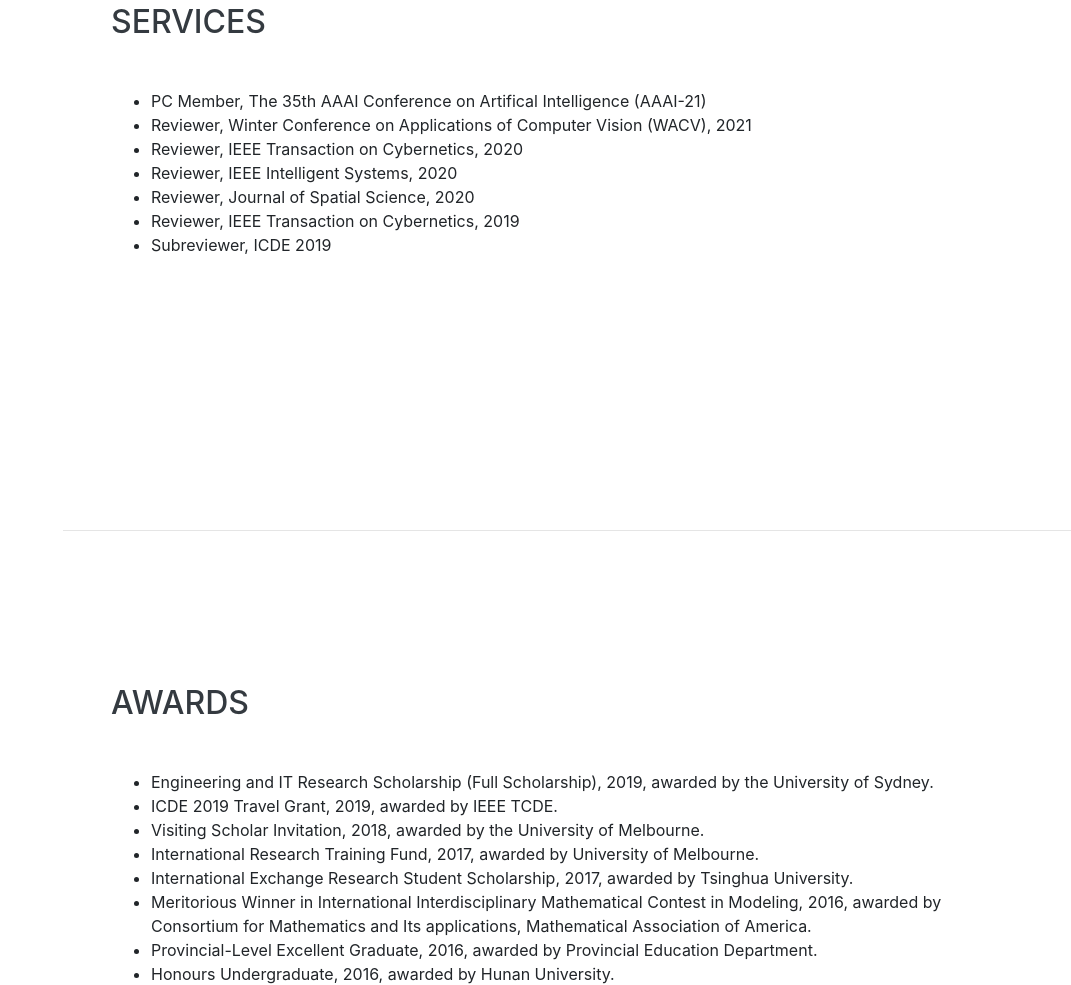
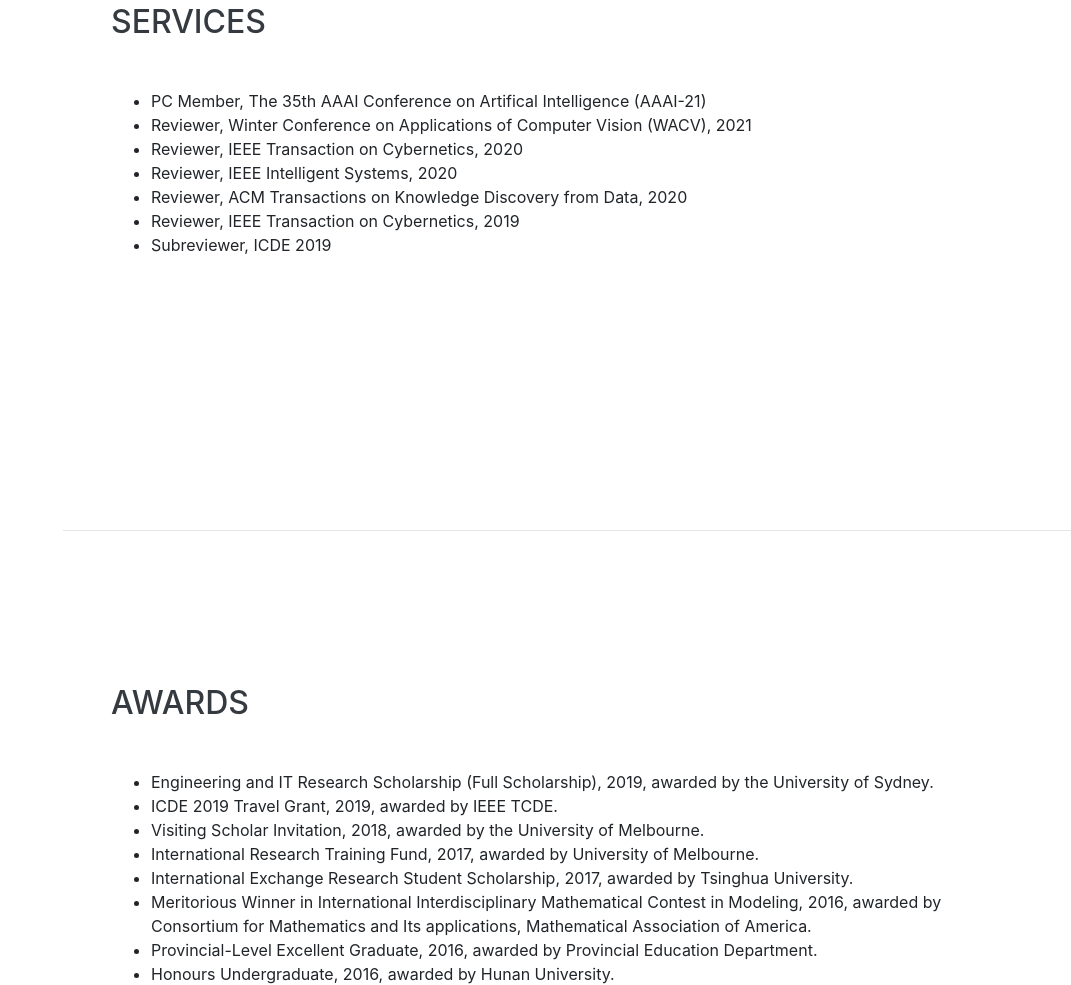
Before and after one commit to talent-pdf/Zhen-Zohn-WANG.github.io, a website with bundled scripts: page index.html in a window 1280 px wide. Shown: the part 2073-3058 px from the top of the page, without its empty margins (209-1280 px from the left). Built offline with nearby package versions, Linux system fonts and the light colour scheme; a web font is replaced by a local one.

Commit message:
Update index.html

```diff
--- a/index.html
+++ b/index.html
@@ -123,7 +123,7 @@
         	<li type='disc'>Reviewer, Winter Conference on Applications of Computer Vision (WACV), 2021</li>
         	<li type='disc'>Reviewer, IEEE Transaction on Cybernetics, 2020</li>
         	<li type='disc'>Reviewer, IEEE Intelligent Systems, 2020</li>
-          <li type='disc'>Reviewer, Journal of Spatial Science, 2020</li>
+          <li type='disc'>Reviewer, ACM Transactions on Knowledge Discovery from Data, 2020</li>
           <li type='disc'>Reviewer, IEEE Transaction on Cybernetics, 2019</li>
           <li type='disc'>Subreviewer, ICDE 2019</li>
         </ul>
```
